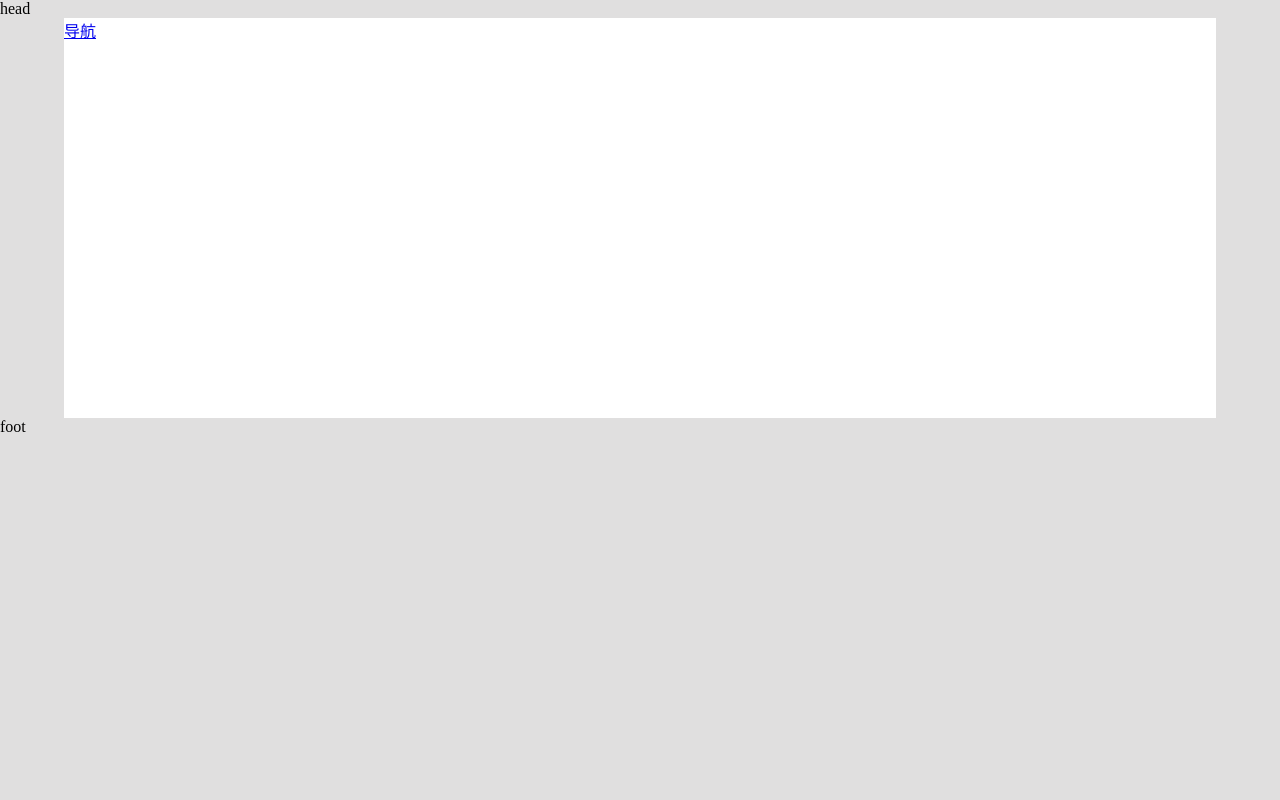
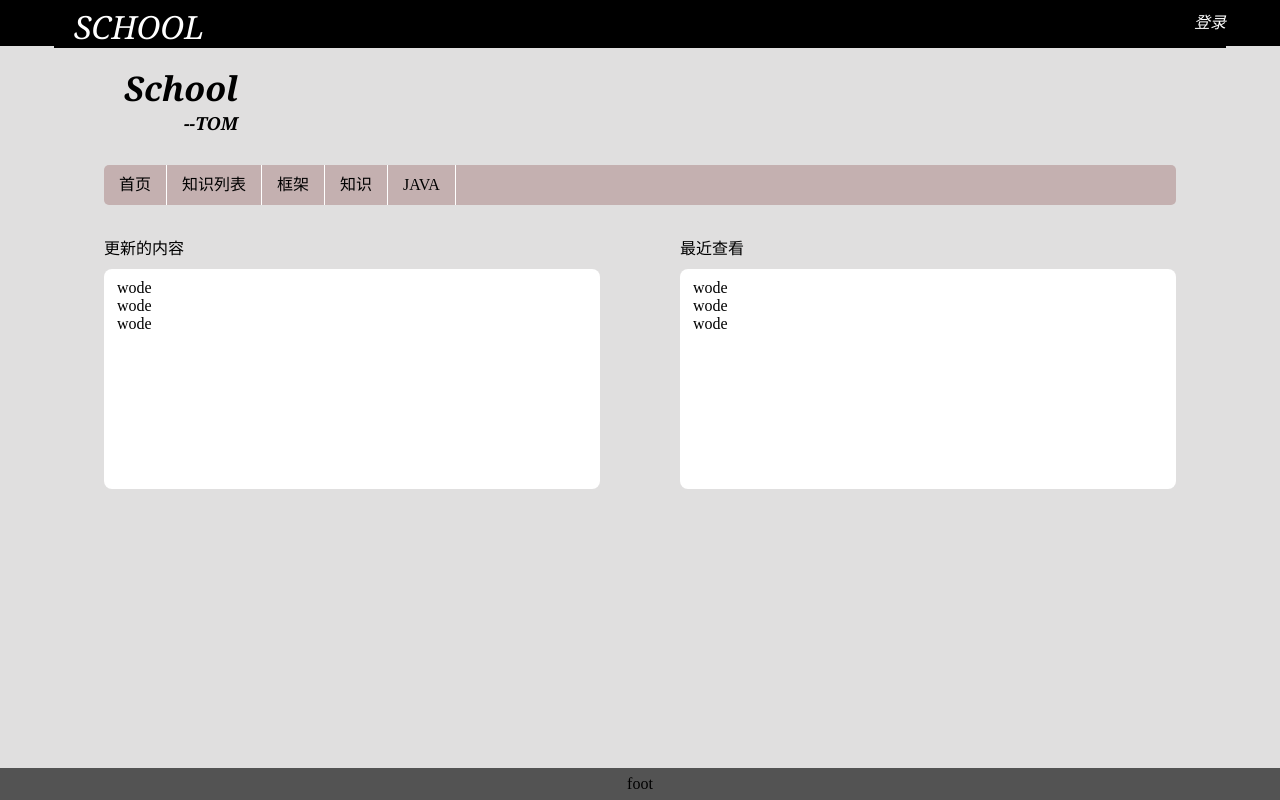
Before and after one commit to s13296659970/School, a plain HTML site: page index.html in a window 1280 px wide. Drawn offline with nearby package versions, Linux system fonts and the light colour scheme; no server answers.

Commit message:
Add files via upload

```diff
--- a/index.html
+++ b/index.html
@@ -1,33 +1,225 @@
 <!DOCTYPE html>
 <html lang="en">
+
 <head>
     <meta charset="UTF-8">
     <meta http-equiv="X-UA-Compatible" content="IE=edge">
     <meta name="viewport" content="width=device-width, initial-scale=1.0">
     <title>School</title>
     <style>
-        *{
+        * {
             margin: 0;
             padding: 0;
         }
-        body{
+
+        a {
+            text-decoration: none;
+            /*去掉下划线*/
+            color: inherit;
+            -webkit-user-select: none;
+            -moz-user-select: none;
+            user-select: none;
+            -webkit-appearance: none;
+            -webkit-text-size-adjust: none;
+            -webkit-tap-highlight-color: rgba(0, 0, 0, 0);
+            -webkit-touch-callout: none;
+            border-bottom: none;
+            /*去掉下边框（用text-decoration: none;没有用是时候加上）；*/
+            display: block;
+            width: 100%;
+            height: 40px;
+        }
+
+        li {
+            list-style: none;
+        }
+
+        body {
             background-color: rgb(224, 223, 223);
         }
-        .w{
+
+        .w {
             width: 90%;
-            background-color: #fff;
+            /* background-color: #fff; */
             margin: auto;
         }
-        .content{
-            height: 400px;
+
+        .pl40 {
+            padding: 0 40px;
+        }
+
+        .header {
+            height: 46px;
+            background-color: #000;
+            color: #fff;
+            position: fixed;
+            width: 100%;
+        }
+
+        .head {
+            background-color: #000;
+            line-height: 55px;
+            padding-left: 20px;
+            font: italic 2em Georgia, serif;
+            margin-top: 5px;
+            display: flex;
+            justify-content: space-between;
+        }
+
+        .login {
+            font-size: 16px;
+            line-height: 35px;
+        }
+
+        /* 内容 */
+        .content {
+            /* height: 400px; */
+        }
+
+        .logo {
+            /* font-family:"FangSong"; */
+            font: italic 2em Georgia, serif;
+            font-weight: 600;
+            font-size: 34px;
+            margin-left: 60px;
+            padding-top: 65px;
+            padding-bottom: 20px;
+        }
+
+        .name {
+            font-size: 18px;
+            margin-left: 60px;
+        }
+
+        /* 导航 */
+        .nav {
+            /* background-color: rgb(196, 176, 176); */
+            margin-bottom: 20px;
+        }
+
+        .nav ul {
+            display: flex;
+            margin: 10px 40px;
+            background-color: rgb(196, 176, 176);
+            line-height: 40px;
+            border-radius: 5px;
+        }
+
+        .nav ul li {
+            padding: 0 15px;
+            border-right: 1px solid #fff;
+        }
+
+        .active {
+            width: 50%;
+
+        }
+
+        .active ul {
+            height: 200px;
+            /* width: 50%; */
+            background-color: #fff;
+            border-radius: 8px;
+            padding: 10px 13px;
+            margin-bottom: 10px;
+        }
+
+        .active ul li {}
+
+        .title {
+            padding: 10px 0;
+        }
+
+        /* 底部 */
+        .foot {
+            text-align: center;
+            position: fixed;
+            bottom: 0;
+            left: 0;
+            height: 32px;
+            line-height: 32px;
+            background-color: rgb(83, 83, 83);
+            width: 100%;
         }
     </style>
 </head>
+
 <body class="body">
-    <div class="head">head</div>
+    <div class="header">
+        <div class="head w">
+            <div>SCHOOL</div>
+
+            <div class="login"><a href="/">登录</a></div>
+        </div>
+
+    </div>
     <div class="content w">
-        <a href="./nav">导航</a>
+        <!-- <a href="*"></a> -->
+        <div class="logo">
+            <div>School</div>
+            <div class="name">--TOM</div>
+        </div>
+        <div class="nav">
+            <ul>
+                <li>首页</li>
+                <li>知识列表</li>
+                <li>框架</li>
+                <li>知识</li>
+                <li>JAVA</li>
+            </ul>
+        </div>
+        <div style="display: flex;">
+            <div class="active pl40">
+                <div class="title">更新的内容</div>
+                <ul>
+                    <li>wode</li>
+                    <li>wode</li>
+                    <li>wode</li>
+                </ul>
+            </div>
+            <div class="active pl40">
+                <div class="title">最近查看</div>
+                <ul>
+                    <li>wode</li>
+                    <li>wode</li>
+                    <li>wode</li>
+                </ul>
+            </div>
+
+        </div>
+
+        <!-- <div id="container"> -->
+
+    </div>
     </div>
     <div class="foot">foot</div>
+
+    <script src="https://code.jquery.com/jquery-3.1.1.min.js"></script>
+    <!-- <script src="./utils/ajax.js"></script> -->
+    <script type="text/javascript">
+
+        $.ajax({
+            type: "get",
+            dataType: "json",
+            url: "http://localhost:3301/citys",
+            // data:{"num":num,"id":id},
+            success: function (data) {
+                // alert("成功获取到了")
+                console.log(data.cts);
+                var citys = data.cts;
+                var str = '';
+                for (var i = 0; i < citys.length; i++) {
+                    // console.log(citys);
+                    str += `
+                    <span>${i}.${citys[i].nm}</span>
+
+                    `
+
+                }
+                $('#container').html(str)
+            }
+        });
+    </script>
 </body>
+
 </html>
```
